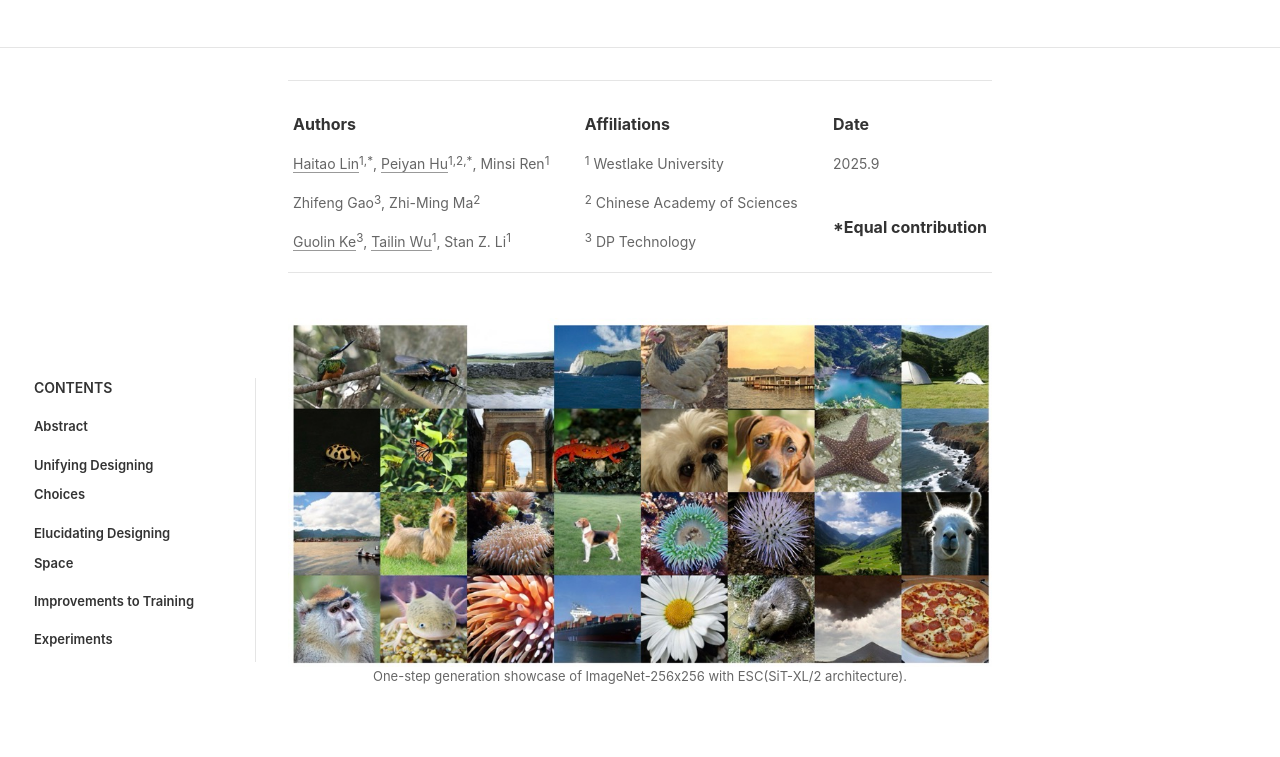
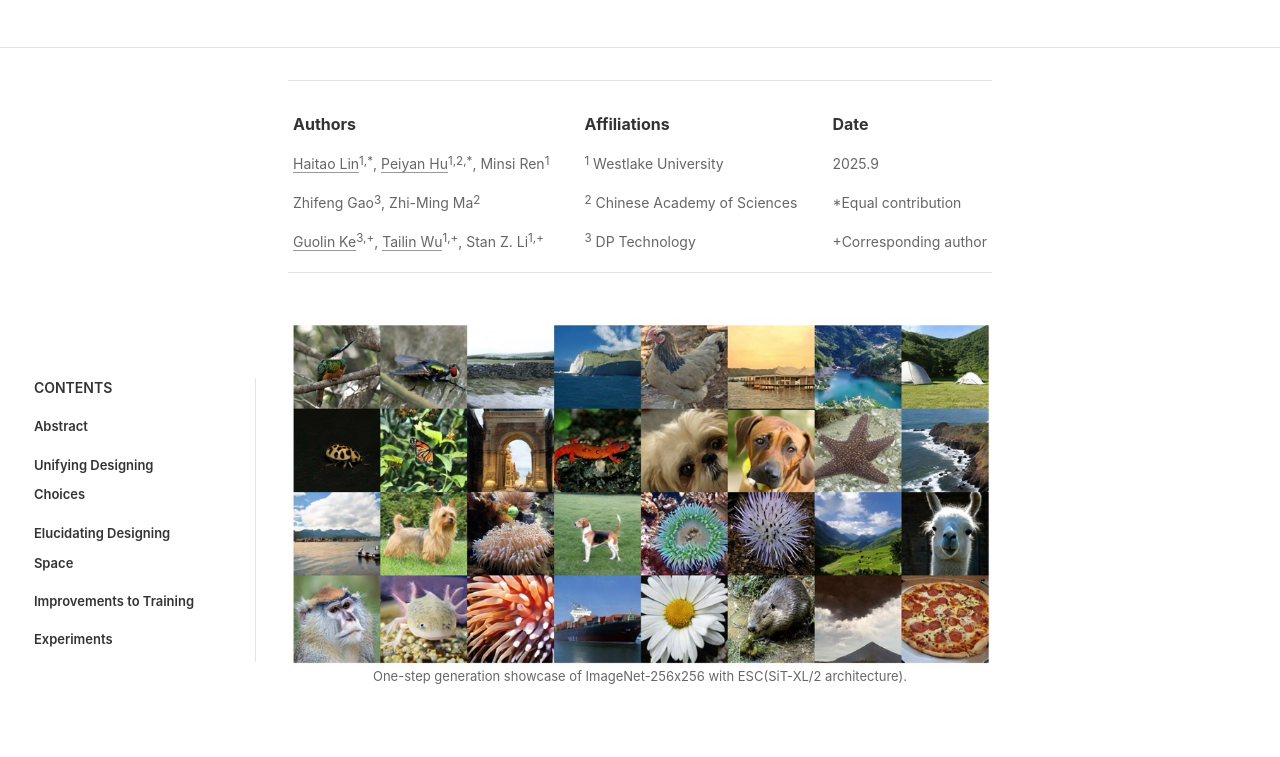
Before and after one commit to EDAPINENUT/explicitshortcut-project-page, a plain HTML site: page index.html in a window 1280 px wide. Shown: the part 343-1100 px from the top of the page. Drawn offline with nearby package versions, Linux system fonts and the light colour scheme; no server answers.

```diff
--- a/index.html
+++ b/index.html
@@ -45,7 +45,7 @@
                     <h3>Authors</h3>
                     <p><a href="https://edapinenut.github.io">Haitao Lin</a><sup>1,*</sup>, <a href="https://peiyannn.github.io">Peiyan Hu</a><sup>1,2,*</sup>, Minsi Ren<sup>1</sup></p>
                     <p>Zhifeng Gao<sup>3</sup>, Zhi-Ming Ma<sup>2</sup></p>
-                    <p><a href="https://guolinke.github.io">Guolin Ke</a><sup>3</sup>, <a href="https://tailin.org">Tailin Wu</a><sup>1</sup>, Stan Z. Li<sup>1</sup></p>
+                    <p><a href="https://guolinke.github.io">Guolin Ke</a><sup>3,+</sup>, <a href="https://tailin.org">Tailin Wu</a><sup>1,+</sup>, Stan Z. Li<sup>1,+</sup></p>
                 </div>
                 <div class="byline-column">
                     <h3>Affiliations</h3>
@@ -56,7 +56,8 @@
                 <div class="byline-column">
                     <h3>Date</h3>
                     <p>2025.9</p>
-                    <h3>*Equal contribution</h3>
+                    <p>*Equal contribution</p>
+                    <p>+Corresponding author</p>
                 </div>
             </div>
         </div>
```
